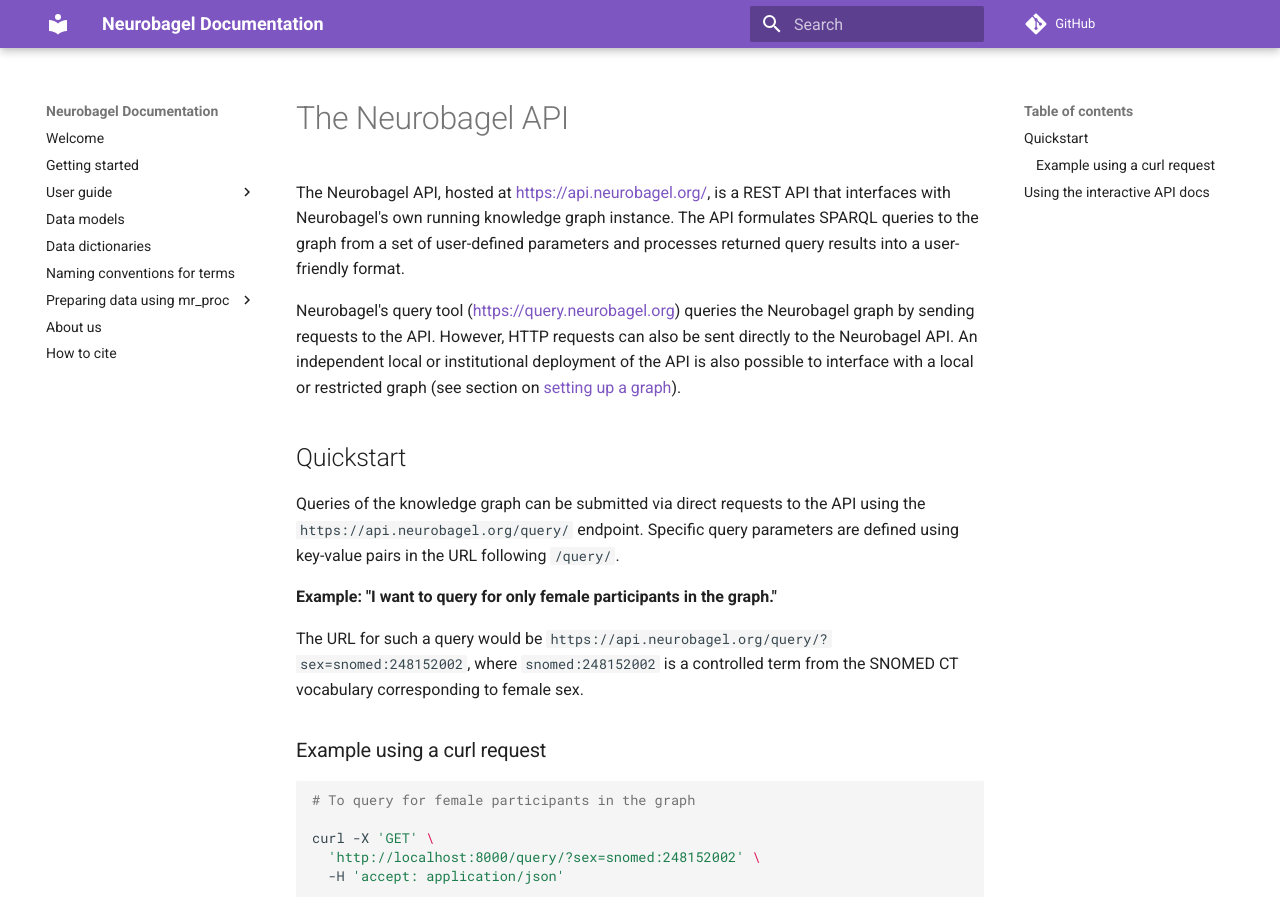
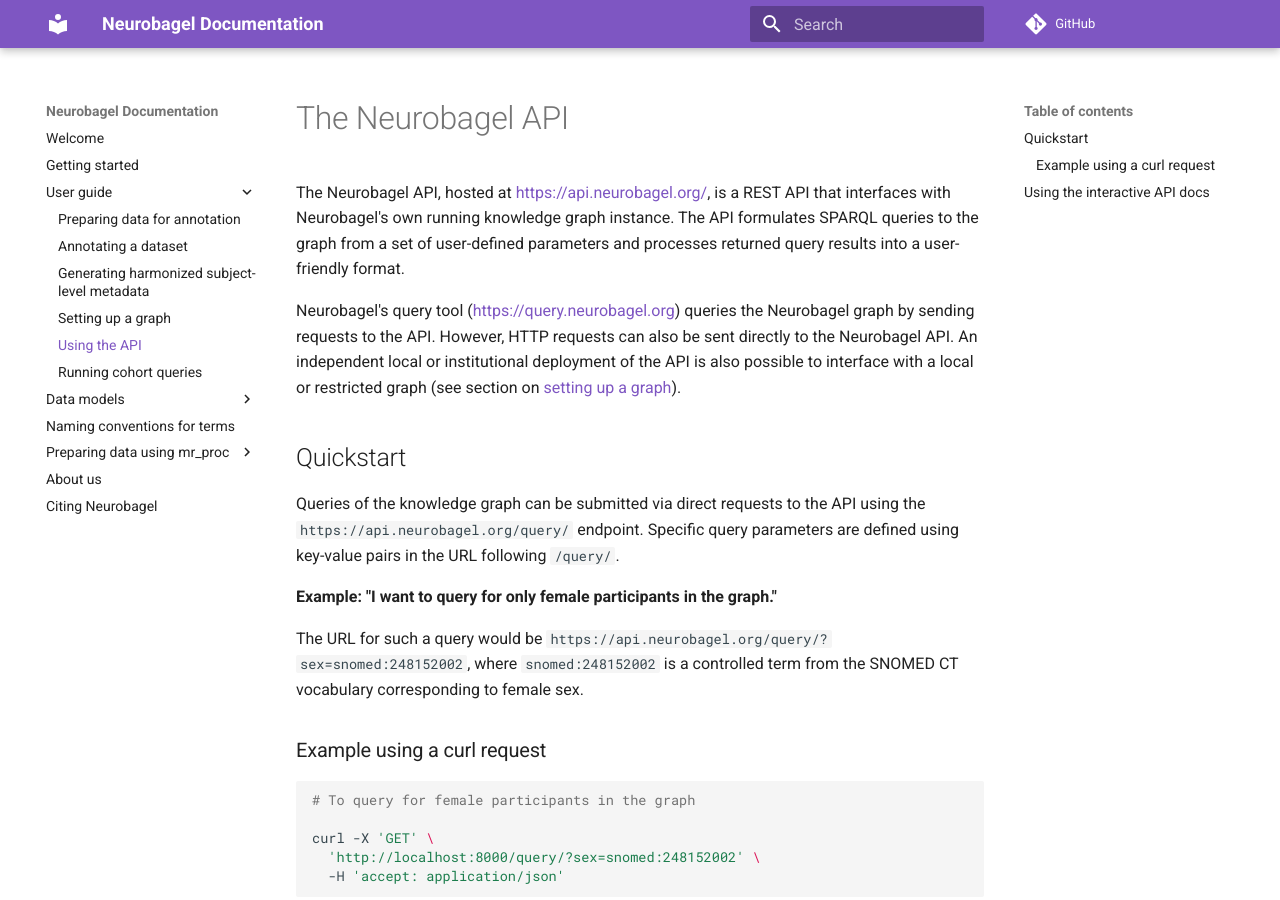
Before and after one commit to neurobagel/documentation, an MkDocs documentation site: the page built from docs/api.md, in a window 1280 px wide and 900 px high. Built offline with MkDocs 1.6.1 and Material for MkDocs 9.7.7, drawn with Linux system fonts in a browser that asks for light colours; comment, search, counter and statistics services are not loaded.

Commit message:
update nav

```diff
--- a/mkdocs.yml
+++ b/mkdocs.yml
@@ -14,13 +14,15 @@
   - Welcome: "index.md"
   - Getting started: "start.md"
   - User guide:
-    - Preparing data: "data_prep.md"
+    - Preparing data for annotation: "data_prep.md"
     - Annotating a dataset: "annotation_tool.md"
     - Generating harmonized subject-level metadata: "cli.md"
     - Setting up a graph: "infrastructure.md"
+    - Using the API: "api.md"
     - Running cohort queries: "query_tool.md"
-  - Data models: "datamodels.md"
-  - Data dictionaries: "dictionaries.md"
+  - Data models:
+    - Augmented BIDS data dictionaries: "dictionaries.md"
+    - Data files for Neurobagel graphs: "datamodels.md"
   - Naming conventions for terms: "term_naming_standards.md"
   - Preparing data using mr_proc:
     - Overview: "mr_proc/overview.md"
@@ -35,7 +37,7 @@
         - fmriprep: "mr_proc/workflow/proc_pipe/fmriprep.md"
         - mriqc: "mr_proc/workflow/proc_pipe/mriqc.md"
   - About us: "about.md"
-  - How to cite: "how_to_cite.md"
+  - Citing Neurobagel: "cite.md"
 
 markdown_extensions:
   - tables
```
